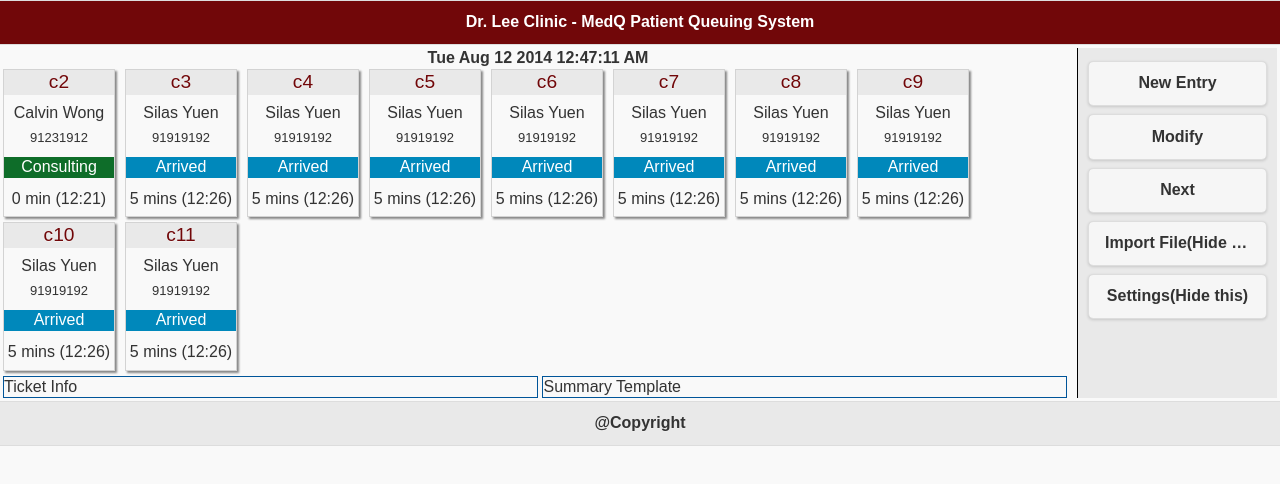
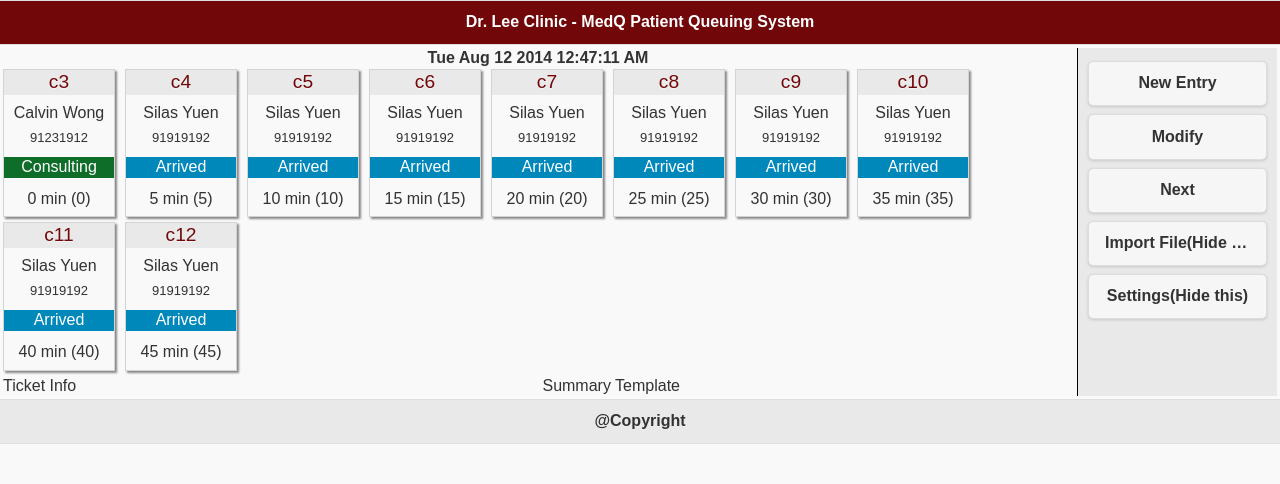
Before and after one commit to wonvincal/medq, a plain HTML site: page medq-client/public_html/index.html in a window 1280 px wide. Drawn offline with Linux system fonts and the light colour scheme.

Commit message:
1) listen to collection events in queue, 2) demo: automatically add waiting time to new ticket

```diff
--- a/medq-client/public_html/css/style.css
+++ b/medq-client/public_html/css/style.css
@@ -104,7 +104,6 @@
 
 #queue-alert {
     //clear: both;
-    border: #059 solid thin;
     width: 50%;
     -webkit-box-sizing: border-box;
     -moz-box-sizing: border-box;
@@ -113,7 +112,6 @@
 }
 
 #queue-summary {
-    border: #059 solid thin;
     width: 49%;
     -webkit-box-sizing: border-box;
     -moz-box-sizing: border-box;
--- a/medq-client/public_html/index.html
+++ b/medq-client/public_html/index.html
@@ -20,7 +20,7 @@
                 <label class="name"><%= displayName %></label>
                 <label class="phone"><%= phone %></label>
                 <label class="status"><section class=medq-ticket-status-<%= statusClass %>><%= status %></section></label>
-                <label><%= remainingWaitingTime %></label>
+                <label><%= remainingWaitingTime %> min (<%= remainingWaitingTime %>)</label>
         </script>
         <script id="queue-alert-template" type="text/template">Ticket Info</script>
         <script id="queue-summary-template" type="text/template">Summary Template</script>
--- a/medq-client/public_html/js/app.js
+++ b/medq-client/public_html/js/app.js
@@ -18,43 +18,43 @@
     });
 
     var ticket = new app.Ticket({
-        displayName: 'Calvin Wong', phone: '91231912', status: 'Consulting', remainingWaitingTime: '0 min (12:21)'
+        displayName: 'Calvin Wong', phone: '91231912', status: 'Consulting', remainingWaitingTime: 0
     });
 
     var ticket2 = new app.Ticket({
-        displayName: 'Silas Yuen', phone: '91919192', status: 'Arrived', remainingWaitingTime: '5 mins (12:26)'
+        displayName: 'Silas Yuen', phone: '91919192', status: 'Arrived', remainingWaitingTime: 5
     });
 
     var ticket3 = new app.Ticket({
-        displayName: 'Silas Yuen', phone: '91919192', status: 'Arrived', remainingWaitingTime: '5 mins (12:26)'
+        displayName: 'Silas Yuen', phone: '91919192', status: 'Arrived', remainingWaitingTime: 10
     });
 
     var ticket4 = new app.Ticket({
-        displayName: 'Silas Yuen', phone: '91919192', status: 'Arrived', remainingWaitingTime: '5 mins (12:26)'
+        displayName: 'Silas Yuen', phone: '91919192', status: 'Arrived', remainingWaitingTime: 15
     });
 
     var ticket5 = new app.Ticket({
-        displayName: 'Silas Yuen', phone: '91919192', status: 'Arrived', remainingWaitingTime: '5 mins (12:26)'
+        displayName: 'Silas Yuen', phone: '91919192', status: 'Arrived', remainingWaitingTime: 20
     });
 
     var ticket6 = new app.Ticket({
-        displayName: 'Silas Yuen', phone: '91919192', status: 'Arrived', remainingWaitingTime: '5 mins (12:26)'
+        displayName: 'Silas Yuen', phone: '91919192', status: 'Arrived', remainingWaitingTime: 25
     });
 
     var ticket7 = new app.Ticket({
-        displayName: 'Silas Yuen', phone: '91919192', status: 'Arrived', remainingWaitingTime: '5 mins (12:26)'
+        displayName: 'Silas Yuen', phone: '91919192', status: 'Arrived', remainingWaitingTime: 30
     });
 
     var ticket8 = new app.Ticket({
-        displayName: 'Silas Yuen', phone: '91919192', status: 'Arrived', remainingWaitingTime: '5 mins (12:26)'
+        displayName: 'Silas Yuen', phone: '91919192', status: 'Arrived', remainingWaitingTime: 35
     });
 
     var ticket9 = new app.Ticket({
-        displayName: 'Silas Yuen', phone: '91919192', status: 'Arrived', remainingWaitingTime: '5 mins (12:26)'
+        displayName: 'Silas Yuen', phone: '91919192', status: 'Arrived', remainingWaitingTime: 40
     });
 
     var ticket10 = new app.Ticket({
-        displayName: 'Silas Yuen', phone: '91919192', status: 'Arrived', remainingWaitingTime: '5 mins (12:26)'
+        displayName: 'Silas Yuen', phone: '91919192', status: 'Arrived', remainingWaitingTime: 45
     });
 
 /*    var ticket3 = new app.Ticket({
--- a/medq-client/public_html/js/models/queue.js
+++ b/medq-client/public_html/js/models/queue.js
@@ -10,18 +10,30 @@
     defaults: {
         displayName: '',
         lastSeqNum: '',
-        algo: '',
-        tickets: new app.Tickets()
+        algo: ''
     },
 
-    initialize: function(){
+    initialize: function(attributes, options){
+        var tickets = null;
+        if (attributes.tickets)
+        {
+            tickets = attributes.tickets;
+        }
+        else
+        {
+            this.tickets = new app.Tickets();
+            tickets = this.tickets;
+        }
+
+        this.listenTo(tickets, 'add', this.addTicket);
+        this.listenTo(tickets, 'remove', this.removeTicket);
     },
 
     addTicket: function(ticket){
-        this.get('tickets').add(ticket);
+        // Place holder
     },
 
     removeTicket: function(ticket){
-        this.get('tickets').remove(ticket);
+        // Place holder
     }
 });
--- a/medq-client/public_html/js/views/ticket.js
+++ b/medq-client/public_html/js/views/ticket.js
@@ -59,14 +59,6 @@
         });
         this.views = [];
         this.render();
-    },
-
-    enqueueTicket: function(item){
-        this.collection.add(item);
-    },
-
-    dequeueTicket: function(item){
-        this.collection.remove(item);
     },
 
     next: function(){
@@ -161,8 +153,20 @@
            {
                data[el.id] = $(el).val();
            }
-           data["remainingWaitingTime"] = 10;
         });
+
+        // Number of tickets in the queue + buffer time
+        var tickets = this.collection;
+
+        var estimatedWaitingTime = 5;
+        if (tickets.length >= 1)
+        {
+            var lastTicket = tickets.at(tickets.length - 1);
+            estimatedWaitingTime = lastTicket.get("remainingWaitingTime") + estimatedWaitingTime;
+        }
+
+        data["remainingWaitingTime"] = estimatedWaitingTime;
+
         this.collection.add(new app.Ticket(data));
     },
 
```
